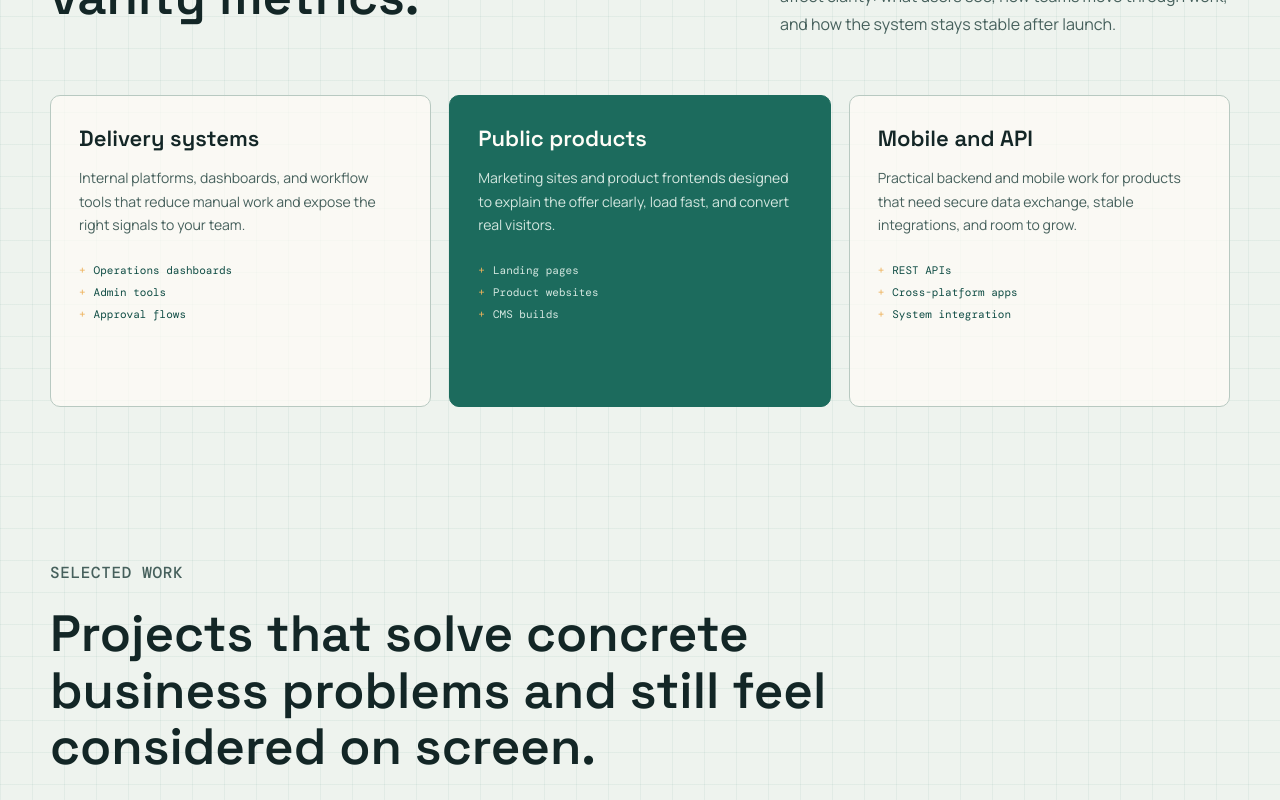
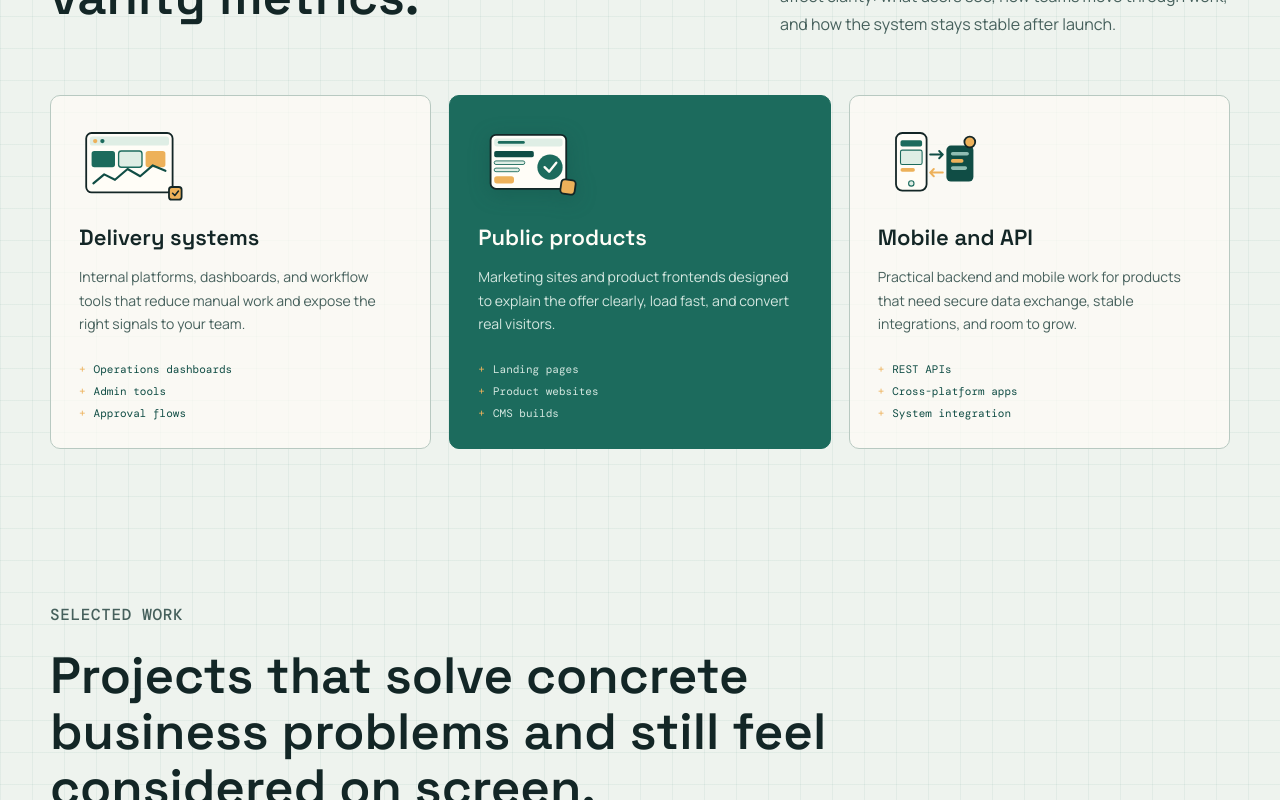
Before and after one commit to alvine998/alvine_it_solutions, a React (Vite) app: page / in a window 1280 px wide. Shown: the part 1360-2160 px from the top of the page. Built offline with nearby package versions, Linux system fonts and the light colour scheme.

Commit message:
feat: add service and illustration components for enhanced visual representation

```diff
--- a/src/App.css
+++ b/src/App.css
@@ -440,6 +440,39 @@ h1 {
   content: "+";
 }
 
+.service-illustration {
+  display: block;
+  width: 108px;
+  height: auto;
+  margin-bottom: 18px;
+}
+
+.service-card:nth-child(2) .service-illustration {
+  filter: drop-shadow(0 4px 10px rgba(16, 77, 69, 0.35));
+}
+
+.process-illustration {
+  display: block;
+  width: min(100%, 300px);
+  height: auto;
+  margin-top: 36px;
+}
+
+.about-illustration {
+  display: block;
+  width: min(100%, 280px);
+  height: auto;
+  margin-top: 36px;
+}
+
+.contact-illustration {
+  display: block;
+  width: min(100%, 190px);
+  height: auto;
+  margin: 0 0 6px;
+  justify-self: end;
+}
+
 .work-section {
   padding-top: 40px;
 }
--- a/src/App.tsx
+++ b/src/App.tsx
@@ -2,6 +2,14 @@ import { useEffect, useRef, useState } from "react";
 import { motion, useReducedMotion, useScroll, useSpring, useTransform } from "framer-motion";
 import { ReactLenis } from "lenis/react";
 import type { LenisRef } from "lenis/react";
+import {
+  ContactIllustration,
+  DashboardIllustration,
+  MobileApiIllustration,
+  ProcessIllustration,
+  TeamIllustration,
+  WebsiteIllustration,
+} from "./illustrations";
 import "./App.css";
 
 const services = [
@@ -10,18 +18,21 @@ const services = [
     description:
       "Internal platforms, dashboards, and workflow tools that reduce manual work and expose the right signals to your team.",
     points: ["Operations dashboards", "Admin tools", "Approval flows"],
+    Illustration: DashboardIllustration,
   },
   {
     title: "Public products",
     description:
       "Marketing sites and product frontends designed to explain the offer clearly, load fast, and convert real visitors.",
     points: ["Landing pages", "Product websites", "CMS builds"],
+    Illustration: WebsiteIllustration,
   },
   {
     title: "Mobile and API",
     description:
       "Practical backend and mobile work for products that need secure data exchange, stable integrations, and room to grow.",
     points: ["REST APIs", "Cross-platform apps", "System integration"],
+    Illustration: MobileApiIllustration,
   },
 ];
 
@@ -308,6 +319,7 @@ function Services() {
         <div className="service-grid">
           {services.map((service) => (
             <article key={service.title} className="service-card">
+              <service.Illustration className="service-illustration" />
               <h3>{service.title}</h3>
               <p>{service.description}</p>
               <ul>
@@ -368,6 +380,7 @@ function Process() {
           <p>
             The signature of this page is the project-board hero: a nod to how this studio works. The rest of the site stays disciplined, with the process section carrying that same operational language into the body of the page.
           </p>
+          <ProcessIllustration className="process-illustration" />
         </div>
 
         <div className="process-steps">
@@ -393,6 +406,7 @@ function About() {
           <p>
             This is a software partner for businesses that need cleaner systems, stronger interfaces, and a build process grounded in real constraints. We focus on what makes the work usable next quarter, not only what looks impressive this week.
           </p>
+          <TeamIllustration className="about-illustration" />
         </div>
 
         <div className="principles-grid">
@@ -419,6 +433,7 @@ function Contact() {
           </div>
 
           <div className="contact-actions">
+            <ContactIllustration className="contact-illustration" />
             <a className="button button-primary" href="mailto:alvinecom2018@gmail.com">
               Email Alvine IT Solution
             </a>
--- /dev/null
+++ b/src/illustrations.tsx
@@ -0,0 +1,135 @@
+type IllustrationProps = {
+  className?: string;
+};
+
+const ink = "#132626";
+const green = "#1c6b5d";
+const greenDark = "#104d45";
+const orange = "#edb15a";
+const paper = "#fffdf7";
+const mint = "#dfeee5";
+
+/** Dashboard / internal tools illustration */
+export function DashboardIllustration({ className }: IllustrationProps) {
+  return (
+    <svg className={className} viewBox="0 0 120 90" fill="none" role="img" aria-label="Dashboard illustration">
+      <rect x="8" y="10" width="96" height="66" rx="6" fill={paper} stroke={ink} strokeWidth="2" />
+      <rect x="12" y="14" width="88" height="10" rx="3" fill={mint} />
+      <circle cx="18" cy="19" r="2.4" fill={orange} />
+      <circle cx="26" cy="19" r="2.4" fill={green} />
+      <rect x="14" y="30" width="26" height="18" rx="3" fill={green} />
+      <rect x="44" y="30" width="26" height="18" rx="3" fill={mint} stroke={green} strokeWidth="1.5" />
+      <rect x="74" y="30" width="22" height="18" rx="3" fill={orange} />
+      <path d="M16 66 L28 56 L40 62 L54 50 L68 58 L82 46 L96 52" stroke={greenDark} strokeWidth="2.4" strokeLinecap="round" strokeLinejoin="round" />
+      <rect x="100" y="70" width="14" height="14" rx="3" fill={orange} stroke={ink} strokeWidth="2" />
+      <path d="M104 77 L106.5 79.5 L110.5 74.5" stroke={ink} strokeWidth="1.8" strokeLinecap="round" strokeLinejoin="round" />
+    </svg>
+  );
+}
+
+/** Public websites / product illustration */
+export function WebsiteIllustration({ className }: IllustrationProps) {
+  return (
+    <svg className={className} viewBox="0 0 120 90" fill="none" role="img" aria-label="Website illustration">
+      <rect x="14" y="12" width="84" height="60" rx="6" fill={paper} stroke={ink} strokeWidth="2" />
+      <rect x="18" y="16" width="76" height="9" rx="3" fill={mint} />
+      <rect x="22" y="19" width="30" height="3" rx="1.5" fill={green} />
+      <rect x="18" y="30" width="44" height="7" rx="2" fill={greenDark} />
+      <rect x="18" y="41" width="34" height="4" rx="2" fill={mint} stroke={green} strokeWidth="1" />
+      <rect x="18" y="49" width="28" height="4" rx="2" fill={mint} stroke={green} strokeWidth="1" />
+      <rect x="18" y="58" width="22" height="8" rx="3" fill={orange} />
+      <circle cx="80" cy="48" r="14" fill={green} />
+      <path d="M74 48 L79 53 L87 43" stroke={paper} strokeWidth="2.6" strokeLinecap="round" strokeLinejoin="round" />
+      <rect x="92" y="62" width="16" height="16" rx="4" fill={orange} stroke={ink} strokeWidth="2" transform="rotate(8 100 70)" />
+    </svg>
+  );
+}
+
+/** Mobile + API illustration */
+export function MobileApiIllustration({ className }: IllustrationProps) {
+  return (
+    <svg className={className} viewBox="0 0 120 90" fill="none" role="img" aria-label="Mobile and API illustration">
+      <rect x="20" y="10" width="34" height="64" rx="7" fill={paper} stroke={ink} strokeWidth="2" />
+      <rect x="25" y="18" width="24" height="7" rx="2" fill={green} />
+      <rect x="25" y="29" width="24" height="16" rx="2" fill={mint} stroke={green} strokeWidth="1.2" />
+      <rect x="25" y="49" width="16" height="4" rx="2" fill={orange} />
+      <circle cx="37" cy="66" r="3" fill={mint} stroke={green} strokeWidth="1.2" />
+      <path d="M58 34 H72 M72 34 L68 30 M72 34 L68 38" stroke={greenDark} strokeWidth="2.2" strokeLinecap="round" strokeLinejoin="round" />
+      <path d="M72 54 H58 M58 54 L62 50 M58 54 L62 58" stroke={orange} strokeWidth="2.2" strokeLinecap="round" strokeLinejoin="round" />
+      <rect x="76" y="24" width="30" height="40" rx="5" fill={greenDark} />
+      <rect x="81" y="31" width="20" height="4" rx="2" fill="#8fbcb2" />
+      <rect x="81" y="39" width="14" height="4" rx="2" fill={orange} />
+      <rect x="81" y="47" width="18" height="4" rx="2" fill="#8fbcb2" />
+      <circle cx="102" cy="20" r="6" fill={orange} stroke={ink} strokeWidth="2" />
+    </svg>
+  );
+}
+
+/** Process / blueprint illustration for the process section */
+export function ProcessIllustration({ className }: IllustrationProps) {
+  return (
+    <svg className={className} viewBox="0 0 260 200" fill="none" role="img" aria-label="Process blueprint illustration">
+      <rect x="18" y="22" width="176" height="128" rx="10" fill={paper} stroke={ink} strokeWidth="2.5" />
+      <rect x="18" y="22" width="176" height="24" rx="10" fill={ink} />
+      <rect x="18" y="36" width="176" height="10" fill={ink} />
+      <circle cx="32" cy="34" r="3.4" fill={orange} />
+      <circle cx="44" cy="34" r="3.4" fill={green} />
+      <circle cx="56" cy="34" r="3.4" fill={mint} />
+      <rect x="32" y="58" width="42" height="30" rx="4" fill={mint} stroke={green} strokeWidth="1.6" />
+      <rect x="86" y="58" width="42" height="30" rx="4" fill={green} />
+      <rect x="140" y="58" width="42" height="30" rx="4" fill={mint} stroke={green} strokeWidth="1.6" />
+      <path d="M74 73 H86 M128 73 H140" stroke={greenDark} strokeWidth="2.2" strokeLinecap="round" />
+      <rect x="32" y="100" width="66" height="6" rx="3" fill={mint} stroke={green} strokeWidth="1" />
+      <rect x="32" y="112" width="88" height="6" rx="3" fill={mint} stroke={green} strokeWidth="1" />
+      <rect x="32" y="124" width="50" height="6" rx="3" fill={orange} />
+      <rect x="150" y="106" width="72" height="60" rx="8" fill={greenDark} stroke={ink} strokeWidth="2.5" />
+      <path d="M162 136 L174 148 L210 120" stroke={orange} strokeWidth="4" strokeLinecap="round" strokeLinejoin="round" />
+      <circle cx="216" cy="52" r="18" fill={orange} stroke={ink} strokeWidth="2.5" />
+      <path d="M216 42 V52 L223 57" stroke={ink} strokeWidth="2.4" strokeLinecap="round" strokeLinejoin="round" />
+      <path d="M30 172 H140" stroke={ink} strokeWidth="2" strokeLinecap="round" strokeDasharray="2 8" />
+    </svg>
+  );
+}
+
+/** Team / collaboration illustration for the about section */
+export function TeamIllustration({ className }: IllustrationProps) {
+  return (
+    <svg className={className} viewBox="0 0 260 160" fill="none" role="img" aria-label="Team collaboration illustration">
+      <rect x="30" y="96" width="200" height="14" rx="7" fill={ink} />
+      <rect x="46" y="110" width="8" height="34" fill={ink} />
+      <rect x="206" y="110" width="8" height="34" fill={ink} />
+      {/* left person */}
+      <circle cx="74" cy="52" r="14" fill={green} />
+      <path d="M54 96 C54 78 94 78 94 96 Z" fill={green} />
+      {/* middle person */}
+      <circle cx="130" cy="44" r="16" fill={orange} stroke={ink} strokeWidth="2" />
+      <path d="M106 96 C106 74 154 74 154 96 Z" fill={orange} stroke={ink} strokeWidth="2" />
+      {/* right person */}
+      <circle cx="186" cy="52" r="14" fill={greenDark} />
+      <path d="M166 96 C166 78 206 78 206 96 Z" fill={greenDark} />
+      {/* laptop on table */}
+      <rect x="118" y="84" width="26" height="14" rx="2" fill={paper} stroke={ink} strokeWidth="2" />
+      {/* chat bubbles */}
+      <rect x="52" y="10" width="42" height="20" rx="10" fill={paper} stroke={ink} strokeWidth="2" />
+      <circle cx="66" cy="20" r="2.4" fill={green} />
+      <circle cx="74" cy="20" r="2.4" fill={green} />
+      <circle cx="82" cy="20" r="2.4" fill={green} />
+      <rect x="168" y="12" width="40" height="18" rx="9" fill={green} />
+      <path d="M178 21 L182 25 L190 16" stroke={paper} strokeWidth="2.2" strokeLinecap="round" strokeLinejoin="round" />
+    </svg>
+  );
+}
+
+/** Paper plane illustration for the contact panel */
+export function ContactIllustration({ className }: IllustrationProps) {
+  return (
+    <svg className={className} viewBox="0 0 200 140" fill="none" role="img" aria-label="Contact illustration">
+      <path d="M22 96 C50 84 80 60 108 52" stroke={orange} strokeWidth="2.4" strokeLinecap="round" strokeDasharray="1 9" />
+      <path d="M108 52 L172 26 L140 88 L124 66 Z" fill={orange} stroke={ink} strokeWidth="2.4" strokeLinejoin="round" />
+      <path d="M172 26 L124 66 L126 92 L140 88" fill="#d99b3f" stroke={ink} strokeWidth="2.4" strokeLinejoin="round" />
+      <circle cx="42" cy="40" r="5" fill="none" stroke="#6e8782" strokeWidth="2" />
+      <circle cx="70" cy="118" r="4" fill="none" stroke="#6e8782" strokeWidth="2" />
+      <path d="M160 108 L166 114 M166 108 L160 114" stroke="#6e8782" strokeWidth="2" strokeLinecap="round" />
+    </svg>
+  );
+}
```
